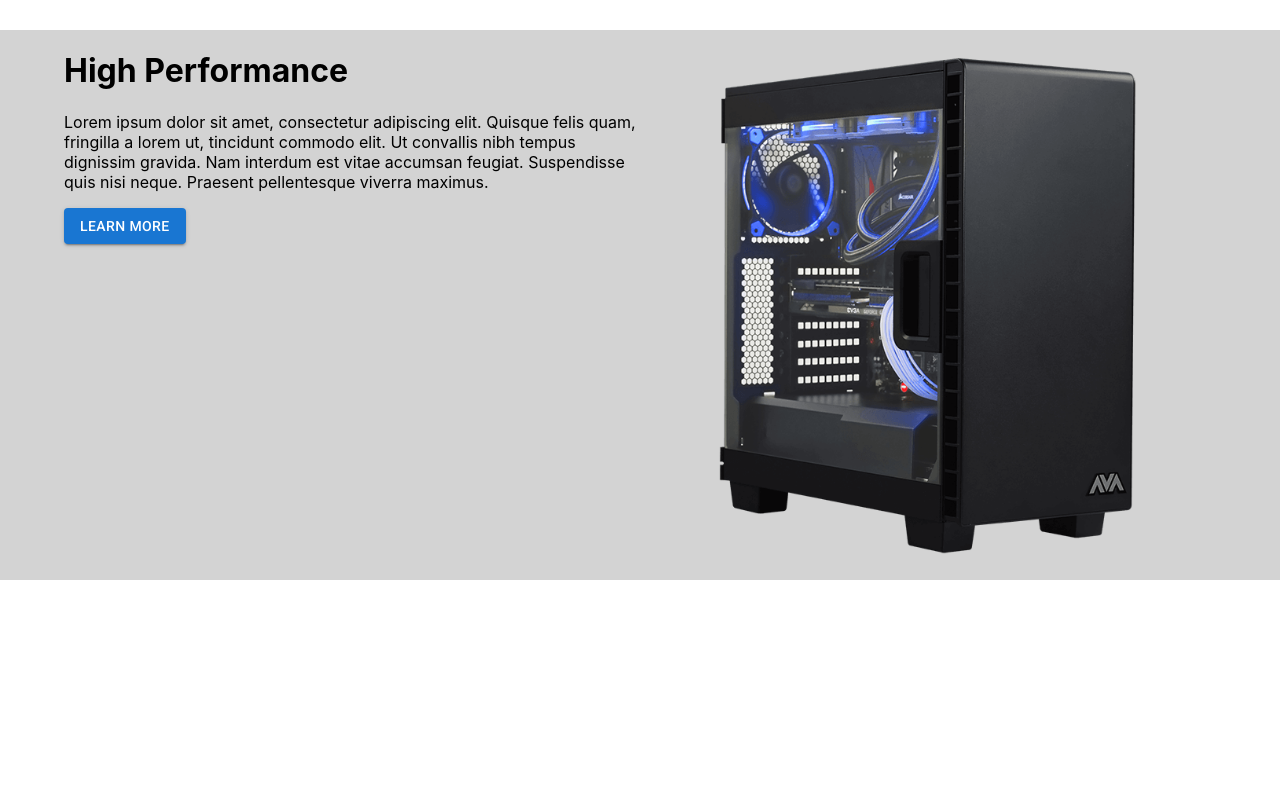
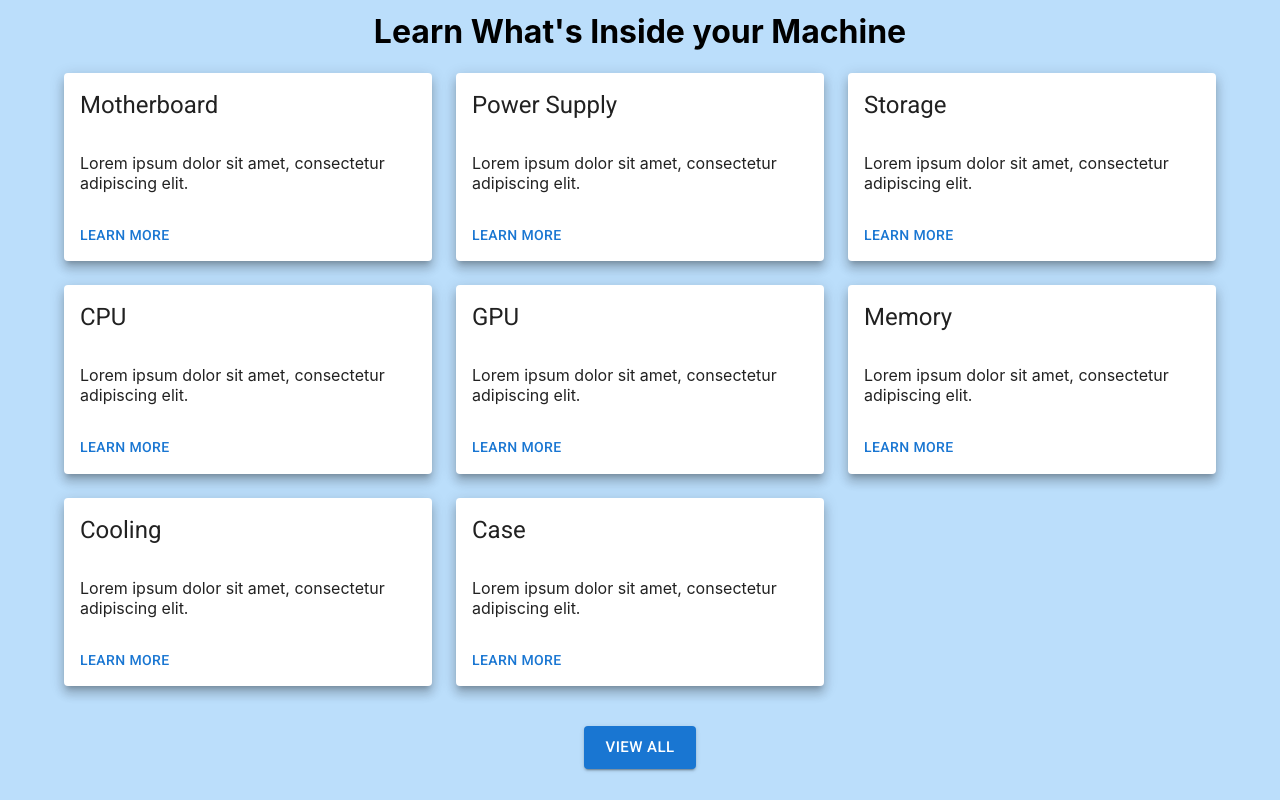
Before and after one commit to myin1/React-Projects-PC-Building, a React (Create React App) app in the folder pc-build/: page / in a window 1280 px wide. Shown: the part 1780-2580 px from the top of the page. Before the commit the page ends 2360 px from the top, so only its background shows below. Built offline with nearby package versions, Linux system fonts and the light colour scheme.

Commit message:
Finished Home page layout and styled Builds page

```diff
--- a/pc-build/src/App.js
+++ b/pc-build/src/App.js
@@ -23,7 +23,7 @@ function WhiteBar() {
   );
 }
 
-function App() {
+export default function App() {
   return (
     <div>
       <WhiteBar />
@@ -44,5 +44,3 @@ function App() {
     </div>
   );
 }
-
-export default App;
--- a/pc-build/src/components/Navbar.jsx
+++ b/pc-build/src/components/Navbar.jsx
@@ -10,7 +10,7 @@ import Menu from "@mui/material/Menu";
 import MenuItem from "@mui/material/MenuItem";
 import ExpandMoreIcon from "@mui/icons-material/ExpandMore";
 
-const components = [
+export const components = [
   "Motherboard",
   "Power Supply",
   "Storage",
@@ -20,7 +20,7 @@ const components = [
   "Cooling",
   "Case",
 ];
-const types = [
+export const types = [
   "Entertainment",
   "Gaming",
   "Streaming",
--- a/pc-build/src/pages/ComponentPages/AllPc.jsx
+++ b/pc-build/src/pages/ComponentPages/AllPc.jsx
@@ -2,7 +2,7 @@ import { useParams } from "react-router-dom";
 import Avalanche from "../../assets/images/Avalanche_Hardline_Liquid_Cooled_Gaming_PC.png";
 import SplitScreen from "../../components/content/SplitScreen";
 
-export default function AllPc(handleClick) {
+export default function AllPc() {
   //grab URL parameter to use as title
   let params = useParams();
   return (
--- a/pc-build/src/pages/Home.jsx
+++ b/pc-build/src/pages/Home.jsx
@@ -1,6 +1,14 @@
 import * as React from "react";
 import Background from "../assets/images/Black_Flat_Screen_Computer_Monitor_on_White_Wooden_Desk.jpg";
-import { Typography, Stack, Container } from "@mui/material";
+import {
+  Typography,
+  Stack,
+  Container,
+  Card,
+  CardHeader,
+  CardContent,
+  CardActions,
+} from "@mui/material";
 import Button from "@mui/material/Button";
 import Grid from "@mui/material/Grid";
 import SplitScreen from "../components/content/SplitScreen";
@@ -12,6 +20,7 @@ import BoltIcon from "@mui/icons-material/Bolt";
 import ConstructionIcon from "@mui/icons-material/Construction";
 import SpeedIcon from "@mui/icons-material/Speed";
 import { alpha } from "@mui/material/styles";
+import { components, types } from "../components/Navbar";
 
 // Color Pallete choices: #AFE3C0 (turqiouse green), #3F3F37 (black olive), #EEE5E9 (lavendar)
 // #92DCE5 (middle blue)
@@ -77,7 +86,8 @@ export default function Home() {
           </Grid>
         </Grid>
       </div>
-      <div style={{ backgroundColor: "#bbdefb" }}>
+      <div style={{ backgroundColor: "#E785FF" }}>
+        {/* alt color #bbdefb */}
         <Container sx={{ textAlign: "center", pb: 15 }}>
           <Typography variant="h4" p={5}>
             A Simpler Way of Building Your New PC
@@ -118,7 +128,36 @@ export default function Home() {
                 pellentesque viverra maximus."
         />
       </div>
-      <div style={{ backgroundColor: "lightgray" }}>
+      <div style={{ backgroundColor: "#bbdefb", padding: 1 }}>
+        <Container>
+          <h1 style={{ textAlign: "center" }}>
+            Learn What's Inside your Machine
+          </h1>
+          <Grid container spacing={3}>
+            {components.map((components) => (
+              <Grid item lg={4}>
+                <Card raised="true">
+                  <CardHeader title={components} />
+                  <CardContent>
+                    Lorem ipsum dolor sit amet, consectetur adipiscing elit.
+                  </CardContent>
+                  <CardActions>
+                    <Button>Learn More</Button>
+                  </CardActions>
+                </Card>
+              </Grid>
+            ))}
+          </Grid>
+          <Button
+            variant="contained"
+            size="large"
+            sx={{ display: "flex", mx: "auto", my: 5 }}
+          >
+            View All
+          </Button>
+        </Container>
+      </div>
+      <div style={{ backgroundColor: "lightgray", padding: 1 }}>
         <SplitScrenRTL
           image={Avant}
           title="High Performance"
@@ -129,6 +168,35 @@ export default function Home() {
                 pellentesque viverra maximus."
         />
       </div>
+      <div>
+        <Container>
+          <h1 style={{ textAlign: "center" }}>
+            Find the Perfect PC for your Needs
+          </h1>
+          <Grid container spacing={3}>
+            {types.map((types) => (
+              <Grid item lg={4}>
+                <Card raised="true">
+                  <CardHeader title={types} />
+                  <CardContent>
+                    Lorem ipsum dolor sit amet, consectetur adipiscing elit.
+                  </CardContent>
+                  <CardActions>
+                    <Button>Learn More</Button>
+                  </CardActions>
+                </Card>
+              </Grid>
+            ))}
+          </Grid>
+          <Button
+            variant="contained"
+            size="large"
+            sx={{ display: "flex", mx: "auto", my: 5 }}
+          >
+            View All
+          </Button>
+        </Container>
+      </div>
     </div>
   );
 }
--- a/pc-build/src/pages/Prebuilt.jsx
+++ b/pc-build/src/pages/Prebuilt.jsx
@@ -7,7 +7,7 @@ import AccordionItem from "../components/content/AccordionItem";
 import Grid from "@mui/material/Grid";
 import { Container } from "@mui/system";
 
-import Avalanche from "../assets/images/Avalanche_Hardline_Liquid_Cooled_Gaming_PC.png";
+import Desktop from "../assets/images/pexels-xxss-is-back-777001.jpg";
 
 export default function PreBuilt() {
   const components = ["CPU", "Motherboard", "GPU", "RAM", "Storage", "Case"];
@@ -225,7 +225,7 @@ export default function PreBuilt() {
     <div>
       <div>
         <HeaderBanner
-          background={Avalanche}
+          background={Desktop}
           title="Pre-Built PCs"
           description="For 3 heads that need some assistance"
         />
@@ -236,21 +236,21 @@ export default function PreBuilt() {
             <Grid item sm={12} md={6} lg={4}>
               <PromoCard
                 title="Low Tier"
-                image={Avalanche}
+                image={Desktop}
                 body="Lorem ipsum dolor sit amet, consectetur adipiscing elit."
               />
             </Grid>
             <Grid item sm={12} md={6} lg={4}>
               <PromoCard
                 title="Medium Tier"
-                image={Avalanche}
+                image={Desktop}
                 body="Lorem ipsum dolor sit amet, consectetur adipiscing elit."
               />
             </Grid>
             <Grid item sm={12} md={6} lg={4}>
               <PromoCard
                 title="Pro Tier"
-                image={Avalanche}
+                image={Desktop}
                 body="Lorem ipsum dolor sit amet, consectetur adipiscing elit."
               />
             </Grid>
@@ -258,6 +258,8 @@ export default function PreBuilt() {
         </Container>
       </div>
       <div>
+        <Container>
+          <h1 style={{ textAlign: "center" }}>Build Breakdown</h1>
           {accordionLists.map((list) => (
             <AccordionItem
               summary={list.label}
@@ -274,6 +276,7 @@ export default function PreBuilt() {
               panel={list.panel}
             />
           ))}
+        </Container>
       </div>
     </div>
   );
```
Also changed, not shown: pc-build/src/assets/images/pexels-xxss-is-back-777001.jpg (added). Lines whose indentation alone changed are shown as unchanged.
